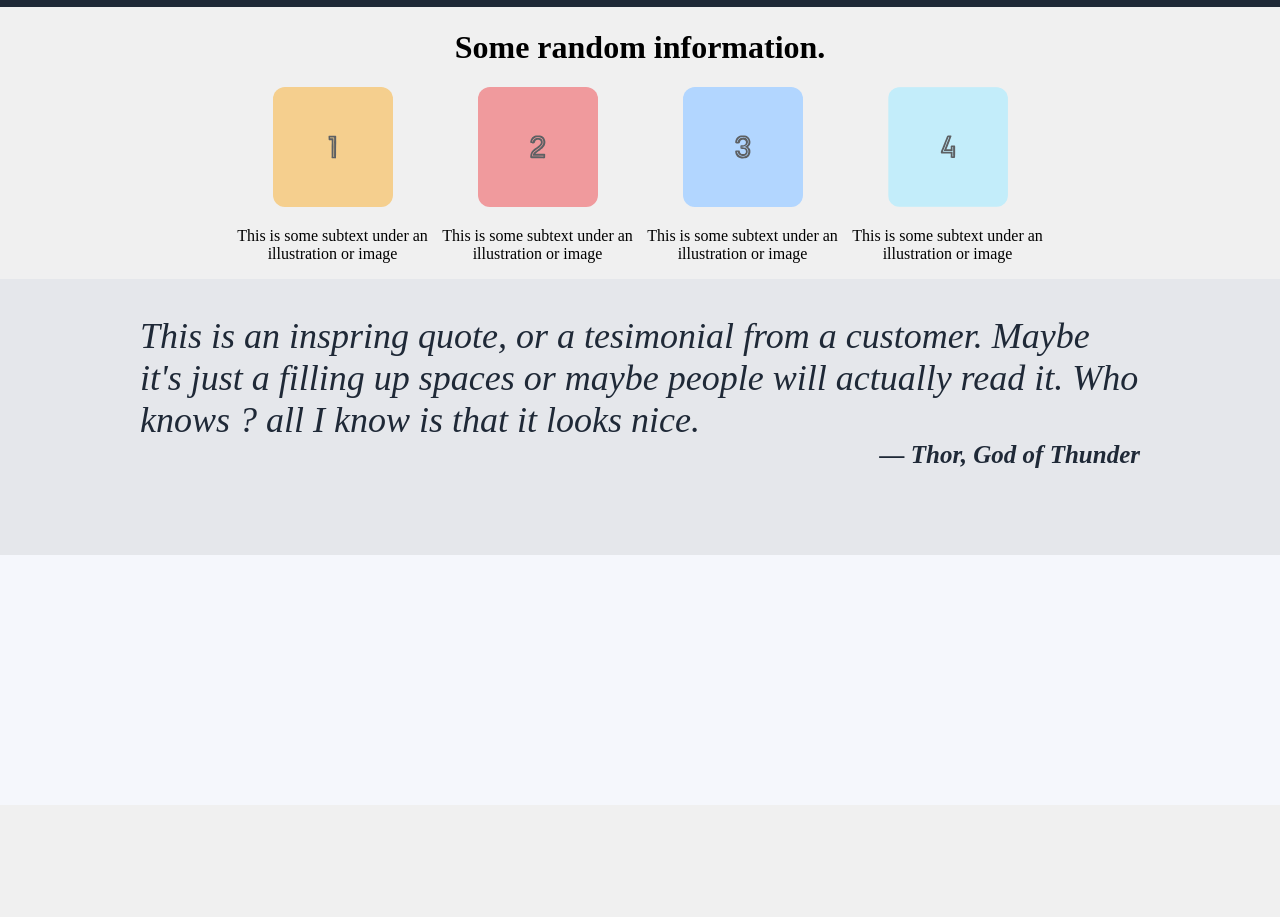
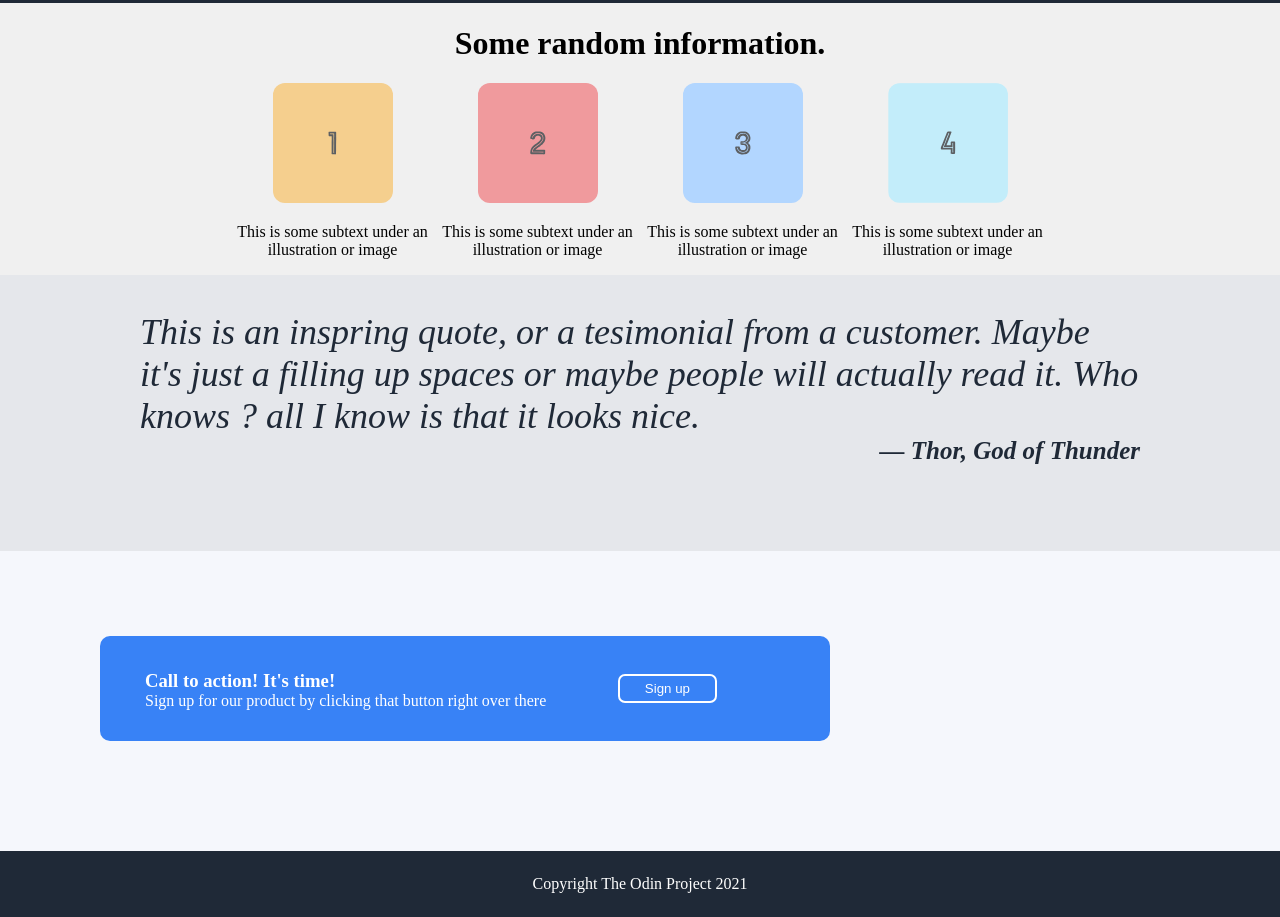
Before and after one commit to Tibordeema/LandingPage, a plain HTML site: page index.html in a window 1280 px wide. Shown: the part 335-1252 px from the top of the page. Before the commit the page ends 1140 px from the top, so only its background shows below. Drawn offline with Linux system fonts and the light colour scheme.

Commit message:
complete

```diff
--- a/index.html
+++ b/index.html
@@ -61,12 +61,21 @@
       </blockquote>
     </div>
     <div class="fourthsection">
-        <div class="">
+        <div class="rectangular">
+            <div class="cta-content">
+                <h3>Call to action! It's time!</h3>
+                <p>Sign up for our product by clicking that button right over there</p>
+            </div>
+            <button>Sign up</button>
 
         </div>
 
     </div>
 
+    <div class="footer">
+        <p>Copyright The Odin Project 2021</p>
+    </div>
+
 
 </body>
 </html>
--- a/styles.css
+++ b/styles.css
@@ -108,13 +108,56 @@ img {
 }
 
 .fourthsection{
-    display: flex;
+
     background-color: #f5f7fc;
     min-height: 200px;
     color: white;
-    justify-content: space-between;
+
     align-items: center;
     padding: 0 100px;
     padding-bottom: 50px;
+    padding-top: 50px;
 
 }
+
+.rectangular{
+    display: flex;
+    width: 700px;
+    background: #3882F6;
+    padding: 15px;
+    border-radius: 10px;
+    margin-right: 20px;
+    justify-content: space-between;
+    margin-top: 35px;
+}
+
+button{
+    border-radius: 5px;
+    padding: 5px 25px;
+    background: #3882F6;
+    color: white;
+    outline: 2px solid white;
+    border: white;
+    align-self:center;
+    margin-right: 100px;
+}
+
+.cta-content {
+    margin-left: 30px;
+}
+
+.cta-content h3 {
+    margin-bottom: 0px;
+}
+.cta-content p{
+    margin-top: 0px;
+}
+
+.footer {
+    background: #1F2937;
+    color: white;
+    text-align: center;
+    padding: 8px;
+
+
+}
```
